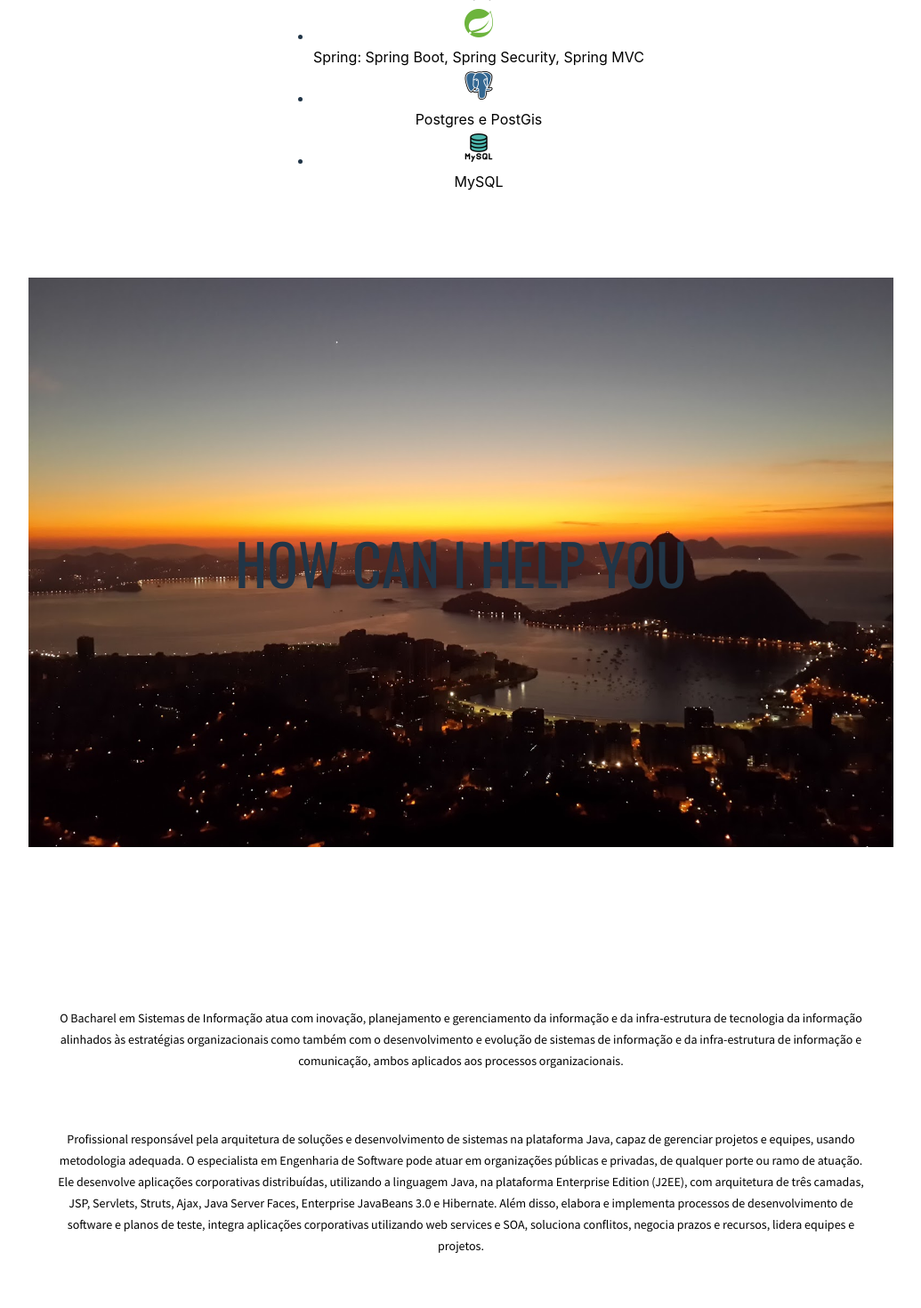
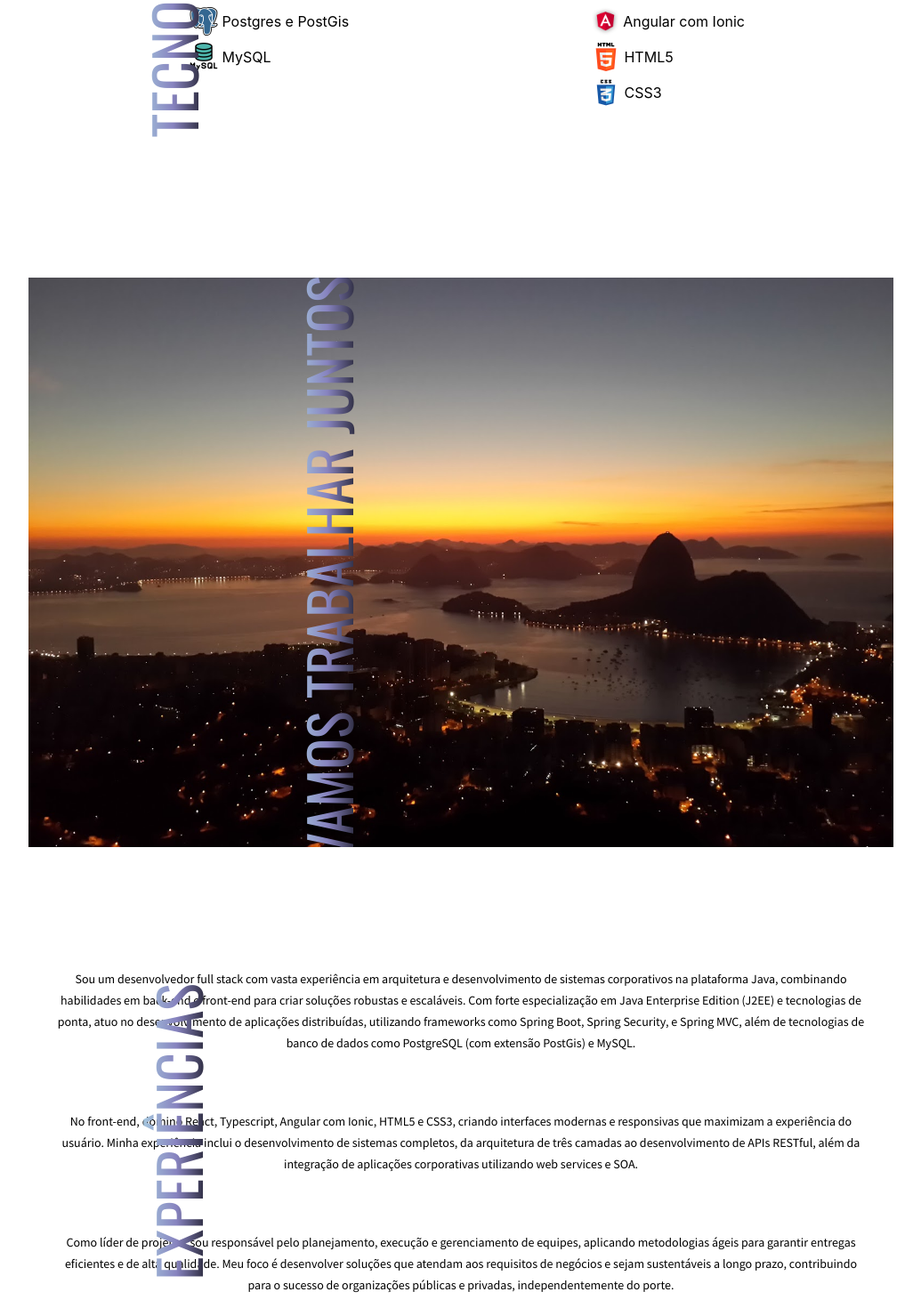
Before and after one commit to gadelhati/portifolio, a React (Vite) app: page / in a window 1280 px wide. Shown: the part 1160-2630 px from the top of the page at 89% size, without its empty margins (122-1157 px from the left). Built offline with nearby package versions, Linux system fonts and the light colour scheme.

Commit message:
refactor: reduce information

```diff
--- a/src/component/portifolio.css
+++ b/src/component/portifolio.css
@@ -26,13 +26,21 @@
     background-position: center center;
 }
 #portifolio > section > article > header {
-    margin: 0%;
+    position: absolute;
+    left: 0%;
     font-family: 'Oswald', sans-serif;
     font-weight: 400;
     font-size: 4rem;
     text-transform: uppercase;
+    background: #121FCF;
+    background: linear-gradient(lightblue,  #8783bf, black);
+    -webkit-background-clip: text;
+    -webkit-text-fill-color: transparent;
+    transform: rotate(270deg);
+    /* backdrop-filter: blur(.2rem); */
+    z-index: 10;
 }
-#portifolio > section > article > p {
+#portifolio > section > article > center > p {
     margin: 2rem;
     font-family: 'Source Sans Pro', sans-serif;
     font-weight: 400;
@@ -40,16 +48,16 @@
     line-height: 24px;
     color: black;
 }
-#portifolio > section > article > p > ul > li {
+#portifolio > section > article > center > ul > li {
     display: flex;
+    flex-direction: row;
     justify-content: start;
     align-items: center;
 }
 #portifolio {
     section {
         article {
-
-            ul > li > p {
+            center > ul > li > p, center > ul > p  {
                 color: black;
                 margin: 0%;
             }
--- a/src/component/portifolio.tsx
+++ b/src/component/portifolio.tsx
@@ -31,7 +31,7 @@ export const Portifolio = () => {
             </section>
             <section>
                 <article id="parallax-one">
-                    {/* <header>PROJECTS</header> */}
+                    <header>PROJETOS</header>
                     <center>
                         <ListProject name={'App'} repository={'fla-app'} photo={`${app}`} time={0} description={'Um app de acompanhamento da Conmebol oferece atualizações em tempo real dos torneios sul-americanos, como a Libertadores e a Sul-Americana.'} />
                         <ListProject name={'Maps'} repository={'maps-front'} photo={`${maps}`} time={200} description={'Com esta aplicação é possivel marcar locais específicos, associar dados como fotos e descrições. Ideal para urbanismo, gestão de propriedades, estudos ambientais e logística.'} />
@@ -44,7 +44,9 @@ export const Portifolio = () => {
             </section>
             <section>
                 <article className="block">
-                    <p><span className="first-character sc">P</span>ós Graduado em Engenharia de Software com Java Enterprise Edition, Bacharel em Sistemas de Informação com Ênfase em Análise de Sistemas, Técnico em Hidrografia e navegação formado pela Marinha do Brasil.</p>
+                    {/* <p><span className="first-character sc">P</span>ós Graduado em Engenharia de Software com Java Enterprise Edition, Bacharel em Sistemas de Informação com Ênfase em Análise de Sistemas, Técnico em Hidrografia e navegação formado pela Marinha do Brasil.</p> */}
+                    <header>TECNOLOGIAS</header>
+                    <center>
                         <ul><p>Especializações Back-end:</p>
                             <li><img src={java} alt={"Java"} /><p>Java</p></li>
                             <li><img src={spring} alt={"Spring"} /><p>Spring: Spring Boot, Spring Security, Spring MVC</p></li>
@@ -59,32 +61,22 @@ export const Portifolio = () => {
                             <li><img src={html} alt={"HTML5"} /><p>HTML5</p></li>
                             <li><img src={css} alt={"CSS3"} /><p>CSS3</p></li>
                         </ul>
+                    </center>
                 </article>
             </section>
             <section>
                 <article id="parallax-two">
-                    <header>HOW CAN I HELP YOU</header>
+                    <header>VAMOS TRABALHAR JUNTOS!</header>
                 </article>
             </section>
             <section>
                 <article className="block">
-                    <p><span className="first-character ny">O</span> Bacharel em Sistemas de Informação atua com inovação, planejamento e gerenciamento da informação e da infra-estrutura de tecnologia da informação alinhados às estratégias organizacionais como também com o desenvolvimento e evolução de sistemas de informação e da infra-estrutura de informação e comunicação, ambos aplicados aos processos organizacionais.</p>
-                    {/* <p id="line-break "></p> */}
-                    <p><span className="first-character ny">P</span>rofissional responsável pela arquitetura de soluções e desenvolvimento de sistemas na plataforma Java, capaz de gerenciar projetos e equipes, usando metodologia adequada. O especialista em Engenharia de Software pode atuar em organizações públicas e privadas, de qualquer porte ou ramo de atuação. Ele desenvolve aplicações corporativas distribuídas, utilizando a linguagem Java, na plataforma Enterprise Edition (J2EE), com arquitetura de três camadas, JSP, Servlets, Struts, Ajax, Java Server Faces, Enterprise JavaBeans 3.0 e Hibernate. Além disso, elabora e implementa processos de desenvolvimento de software e planos de teste, integra aplicações corporativas utilizando web services e SOA, soluciona conflitos, negocia prazos e recursos, lidera equipes e projetos.</p>
-                </article>
-            </section>
-            <section>
-                <article id="parallax-three">
-                    <header>SOFTSKILLS</header>
-                </article>
-            </section>
-            <section>
-                <article className="block">
-                    <p><span className="first-character atw">S</span>uspervisor de Desenvolvimento de Software. Atuando na gestão e liderança da equipe de desenvolvimento. Responsável pela definição e distribuição de tarefas, acompanhando o progresso, e garantia da aderência aos padrões de qualidade e prazos. Um ponto de referência técnico, oferecendo orientação e resolução de desafios complexos.</p>
-                    {/* <p id="line-break "></p> */}
-                    <p><span className="first-character atw">C</span>oleta dados meteorológicos, maregráficos, oceanográficos, hidrográficos, geológicos, por meio da operação de equipamentos específicos. Interpreta boletins meteorológicos. Confecciona cartas náuticas oceânicas e de vias navegáveis interiores, sob supervisão profissional pertinente. Efetua medições em campo para execução dos métodos topográfico-altimétricos. Realiza cálculos topográficos. Identifica astros e elementos que determinam sua posição na esfera celeste. Determina a posição de um navio por meio de métodos específicos. Orienta equipes nas tarefas de medição de ângulos, observação e cálculos de marés. Opera sistemas de geoprocessamento.</p>
-                    {/* <p id="line-break "></p> */}
-                    <p><span className="first-character atw">I</span>nstrutor de Informática planeja e desenvolve situações de ensino e aprendizagem voltadas para a qualificação profissional de jovens e adultos orientando-os nas técnicas específicas da área em questão. Ele avalia processo ensino/aprendizagem; elabora material pedagógico; sistematiza estudos, informações e experiências sobre a área ensinada.</p>
+                    <header>EXPERIÊNCIAS</header>
+                    <center>
+                        <p>Sou um desenvolvedor full stack com vasta experiência em arquitetura e desenvolvimento de sistemas corporativos na plataforma Java, combinando habilidades em back-end e front-end para criar soluções robustas e escaláveis. Com forte especialização em Java Enterprise Edition (J2EE) e tecnologias de ponta, atuo no desenvolvimento de aplicações distribuídas, utilizando frameworks como Spring Boot, Spring Security, e Spring MVC, além de tecnologias de banco de dados como PostgreSQL (com extensão PostGis) e MySQL.</p>
+                        <p>No front-end, domino React, Typescript, Angular com Ionic, HTML5 e CSS3, criando interfaces modernas e responsivas que maximizam a experiência do usuário. Minha experiência inclui o desenvolvimento de sistemas completos, da arquitetura de três camadas ao desenvolvimento de APIs RESTful, além da integração de aplicações corporativas utilizando web services e SOA.</p>
+                        <p>Como líder de projetos, sou responsável pelo planejamento, execução e gerenciamento de equipes, aplicando metodologias ágeis para garantir entregas eficientes e de alta qualidade. Meu foco é desenvolver soluções que atendam aos requisitos de negócios e sejam sustentáveis a longo prazo, contribuindo para o sucesso de organizações públicas e privadas, independentemente do porte.</p>
+                    </center>
                 </article>
             </section>
             <aside>
```
Also changed, not shown: 1 other file (tests, documents, lock files or other folders). Lines whose indentation alone changed are shown as unchanged.
